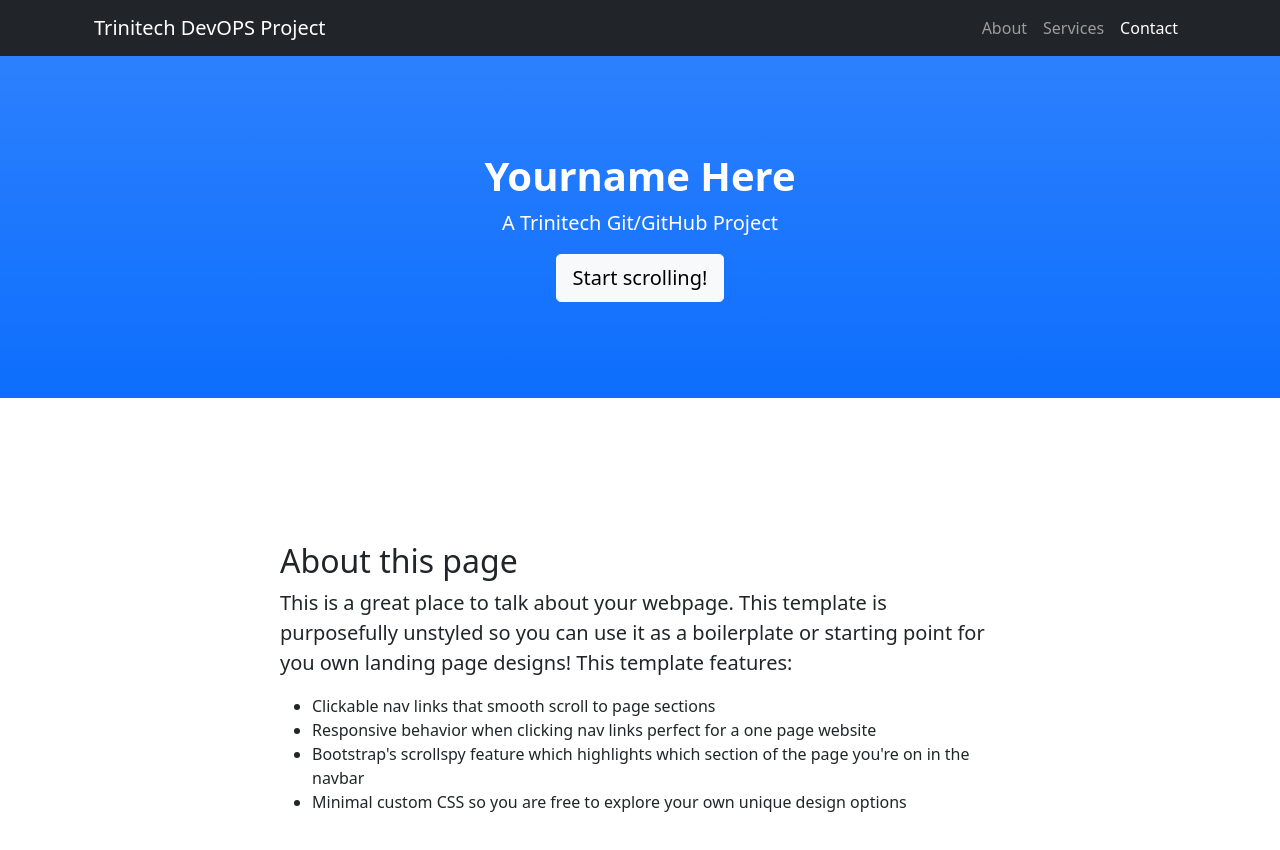
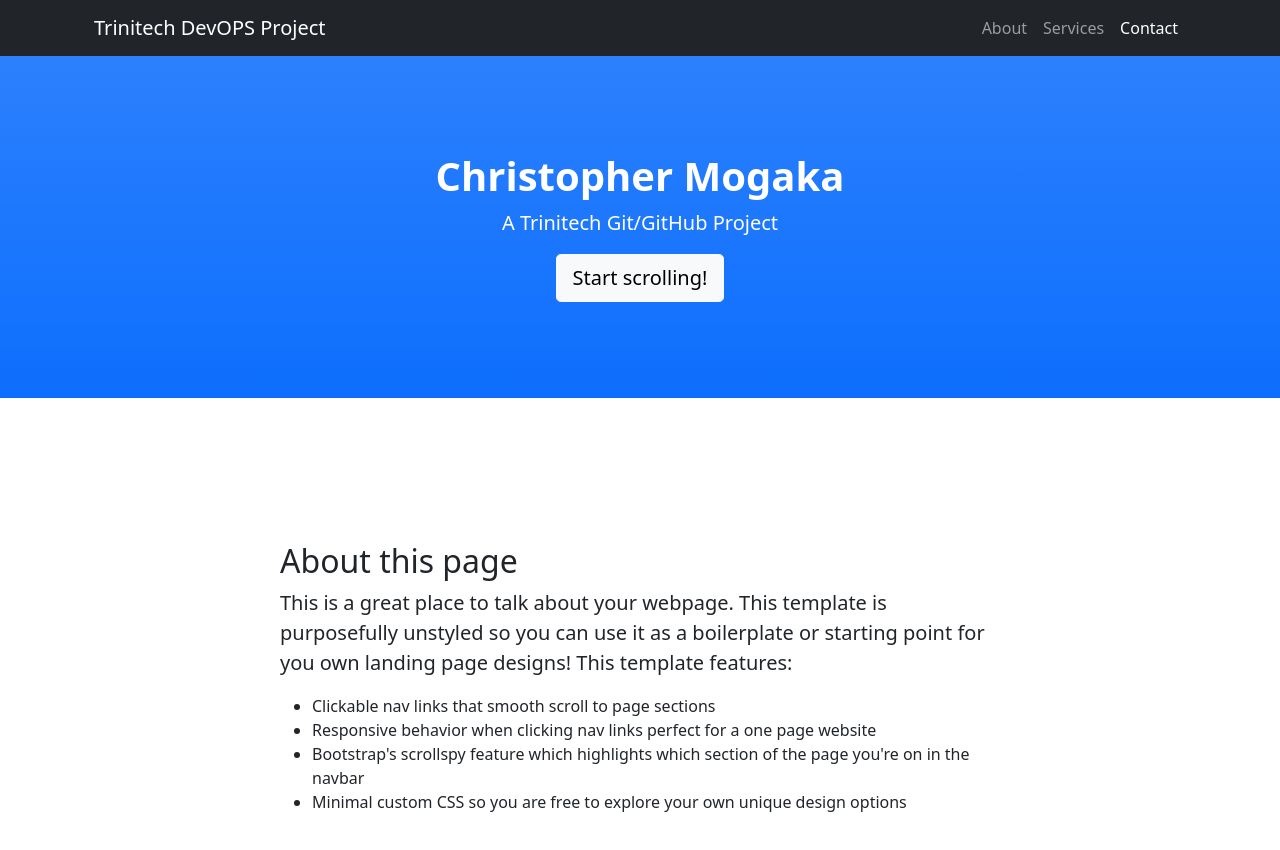
Before and after one commit to mogakach/website1, a plain HTML site: page index.html in a window 1280 px wide. Shown: the top 850 px of the page. Drawn offline with nearby package versions, Linux system fonts and the light colour scheme.

Commit message:
html name change

```diff
--- a/index.html
+++ b/index.html
@@ -30,7 +30,7 @@
         <!-- Header-->
         <header class="bg-primary bg-gradient text-white">
             <div class="container px-4 text-center">
-                <h1 class="fw-bolder">Yourname Here</h1>
+                <h1 class="fw-bolder">Christopher Mogaka</h1>
                 <p class="lead">A Trinitech Git/GitHub Project</p>
                 <a class="btn btn-lg btn-light" href="#about">Start scrolling!</a>
             </div>
```
